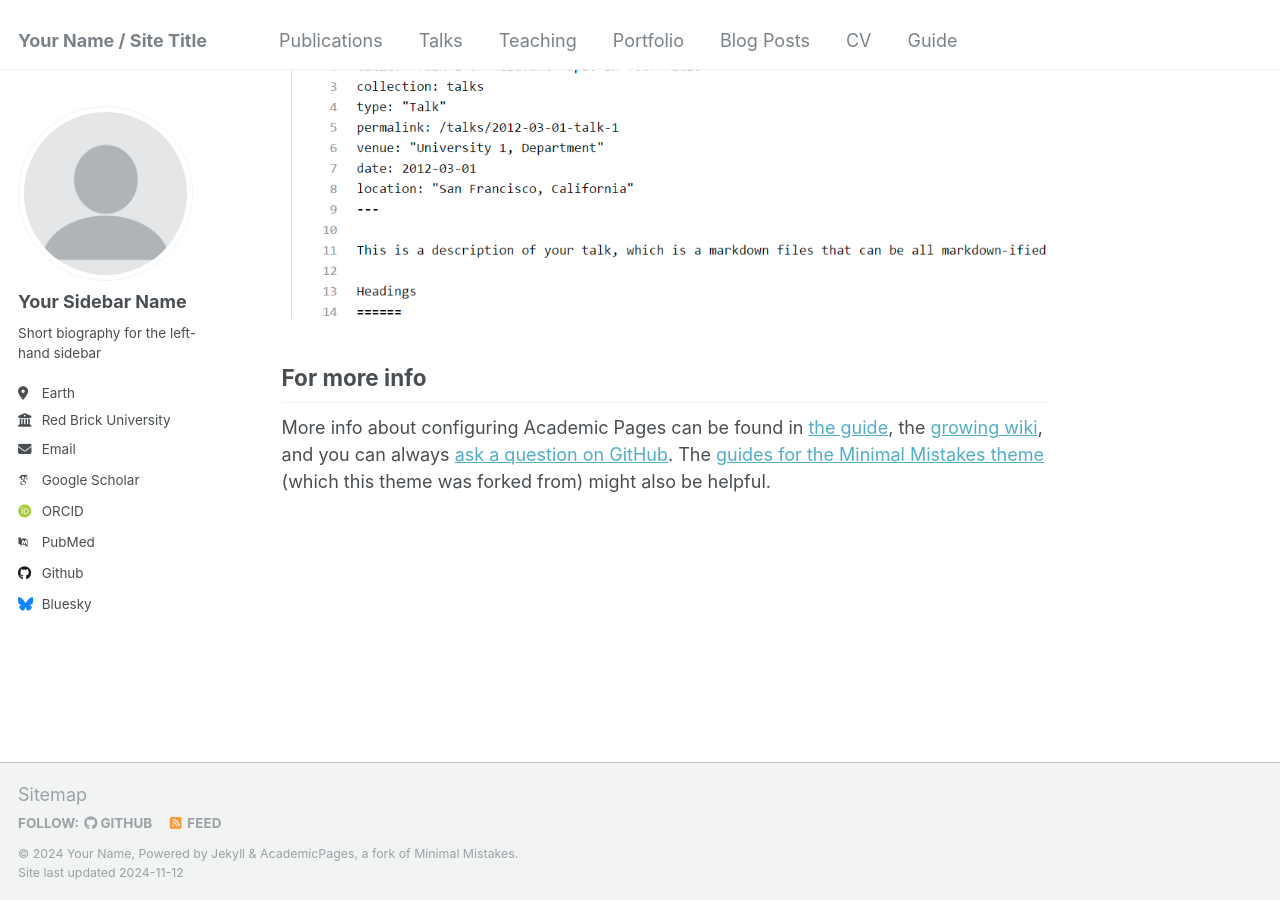
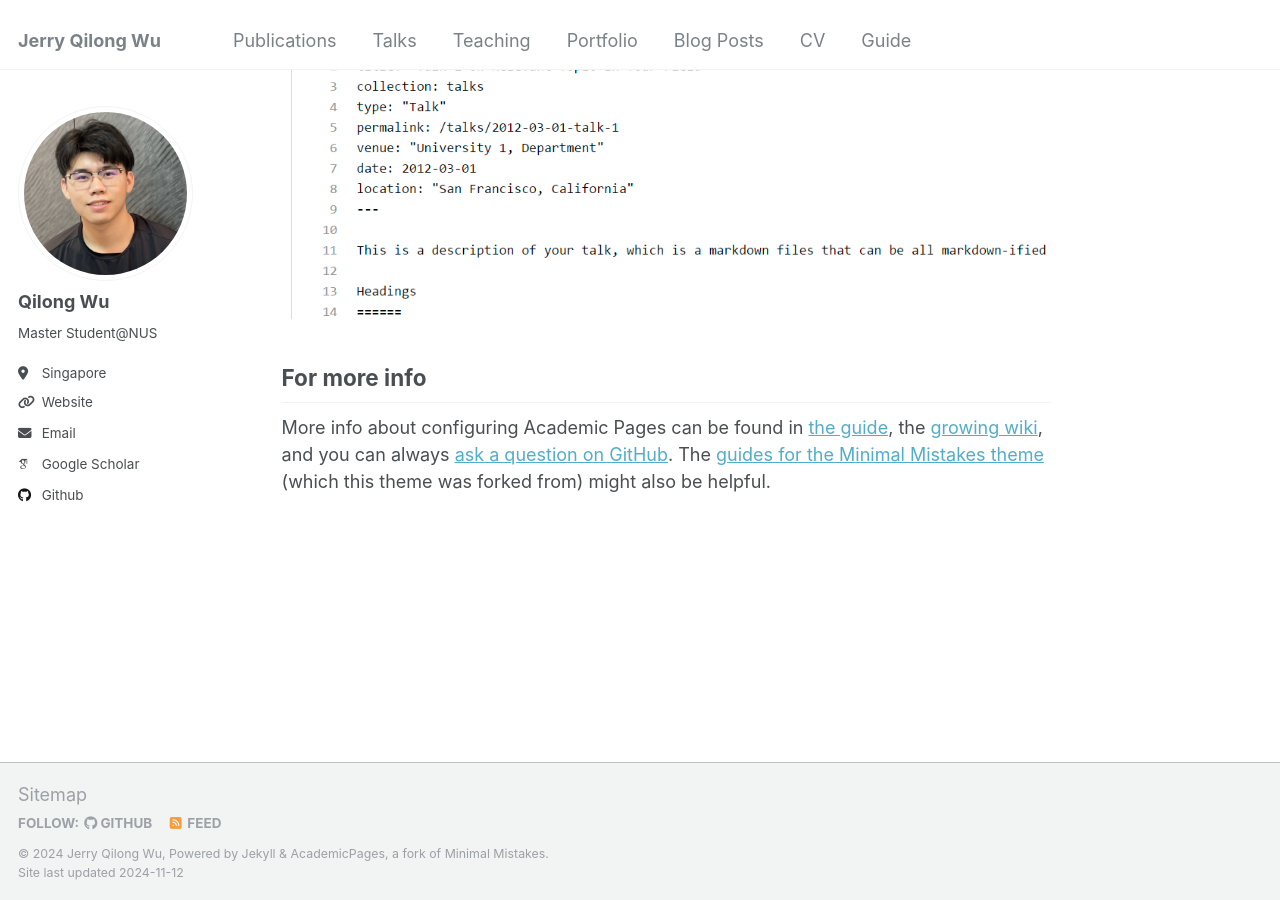
Before and after one commit to JerryWu-code/jerrywu-code.github.io, a Jekyll site: the page built from _pages/about.md, in a window 1280 px wide and 900 px high, scrolled down 2643 px. Built offline with Jekyll 4.4.1, drawn with Linux system fonts in a browser that asks for light colours; some web fonts are replaced.

Commit message:
Initialize with personal info.

```diff
--- a/_config.yml
+++ b/_config.yml
@@ -8,48 +8,49 @@
 
 # Basic Site Settings
 locale                   : "en-US"
-title                    : "Your Name / Site Title"
+title                    : "Jerry Qilong Wu"
 title_separator          : "-"
-name                     : &name "Your Name"
+name                     : &name "Jerry Qilong Wu"
 description              : &description "personal description"
-url                      : https://academicpages.github.io # the base hostname & protocol for your site e.g. "https://[your GitHub username].github.io"
+url                      : https://jerrywu-code.github.io # the base hostname & protocol for your site e.g. "https://[your GitHub username].github.io"
 baseurl                  : "" # the subpath of your site, e.g. "/blog"
-repository               : "academicpages/academicpages.github.io"
+repository               : "JerryWu-code/jerrywu-code.github.io"
 
 # Site Author - The following control what appear as part of the author content on the side bar.
 #               If a field is blank the icon and link will not appear, otherwise it will be shown.
 #               Additional customization can be done by editing /_includes/author-profile.html
 author:
   # Biographic information
-  avatar           : "profile.png"
-  name             : "Your Sidebar Name"
-  pronouns         : # example: "she/her"
-  bio              : "Short biography for the left-hand sidebar"
-  location         : "Earth"
-  employer         : "Red Brick University"
-  uri              : # URL
-  email            : "none@example.org"
+  avatar           : "avatar.png" # URL of the avatar image
+  name             : "Qilong Wu"
+  # pronouns         : "he/him"
+  bio              : "Master Student@NUS"
+  location         : "Singapore"
+  # employer         : "National University of Singapore"
+  uri              : "https://github.com/JerryWu-code"
+  email            : "qilong_wu@u.nus.edu"
 
   # Academic websites
-  arxiv            : # URL - Update with the correct link to your profile
-  googlescholar    : "https://scholar.google.com/citations?user=PS_CX0AAAAAJ"
+  arxiv            : # "coming soon"
+  googlescholar    : "coming soon"
   impactstory      : # URL
-  orcid            : "http://orcid.org/yourorcidurl"
+  orcid            : # "http://orcid.org/yourorcidurl"
   semantic         : # URL
-  pubmed           : "https://www.ncbi.nlm.nih.gov/pubmed/?term=john+snow"
+  pubmed           : # "https://www.ncbi.nlm.nih.gov/pubmed/?term=john+snow"
   researchgate     : # URL
   scopus           : # URL
+  openreview       : "https://openreview.net/profile?id=~Qilong_Wu2"
 
   # Repositories and software development
   bitbucket        : # Username - Update with your username on the site
   codepen          : # Username
   dribbble         : # Username
-  github           : "academicpages"
+  github           : "JerryWu-code"
   kaggle           : # Username
   stackoverflow    : # User number or user number and name (i.e., use "1" or "1/jeff-atwood")
 
   # Social media
-  bluesky          : "bsky.app" # Replace this with you Bluesky username
+  bluesky          : #"bsky.app" # Replace this with you Bluesky username
   facebook         : # Username
   flickr           : # Username
   foursquare       : # Username
```
Also changed, not shown: images/avatar.png (added), 1 other file.
